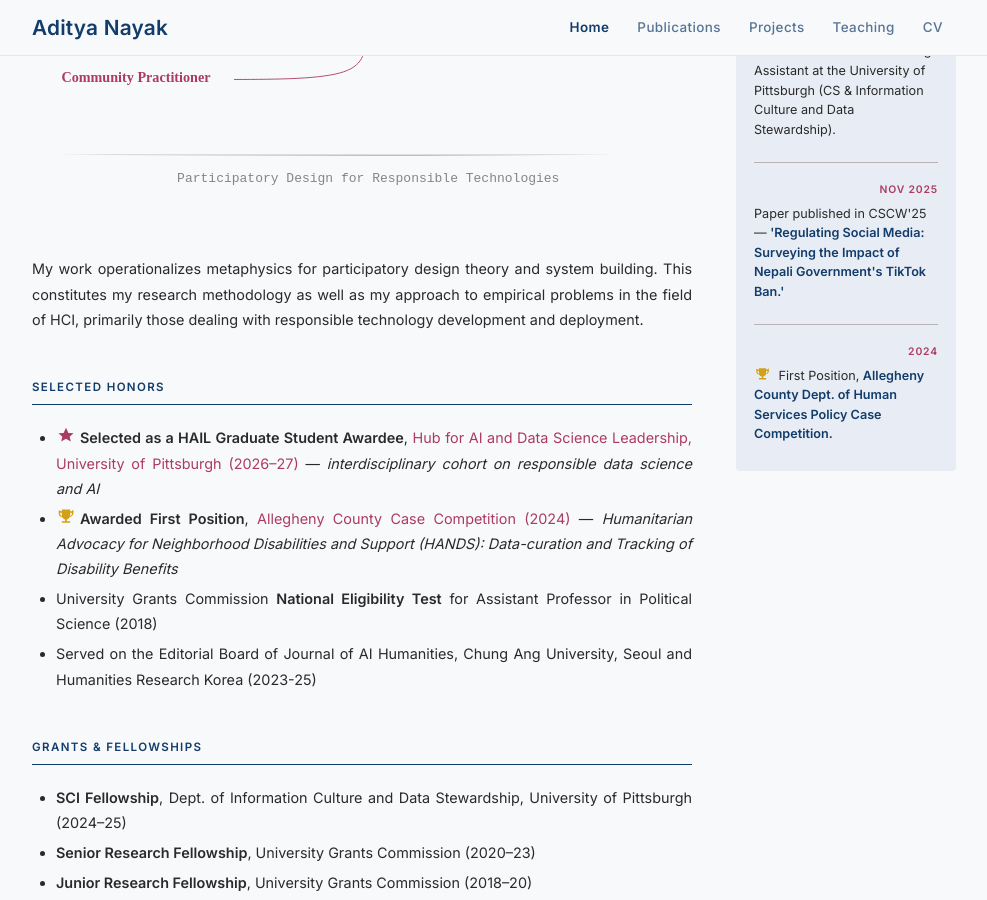
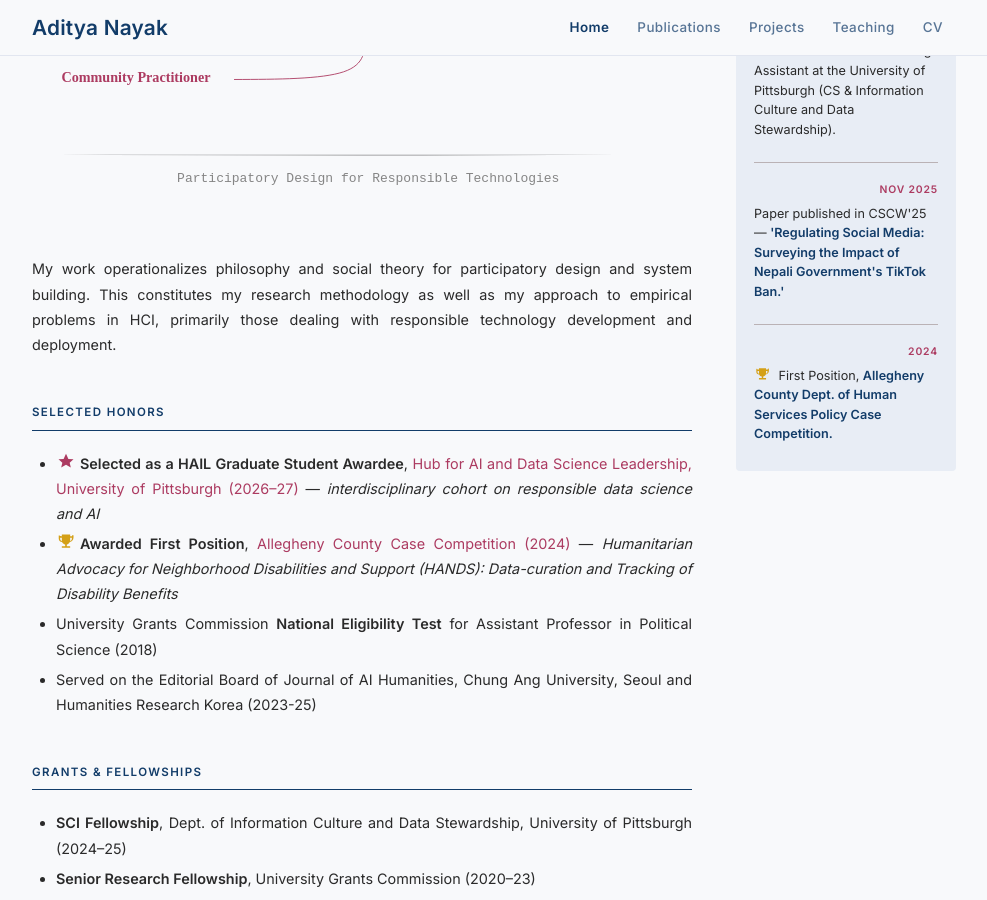
Before and after one commit to adityanayak-info/adityanayak-info.github.io, a Jekyll site: the page built from index.md, in a window 1280 px wide and 900 px high, scrolled down 1792 px. Shown: the whole window, without its empty margins (146-1133 px from the left). Built offline with Jekyll 4.4.1, drawn with Linux system fonts in a browser that asks for light colours.

Commit message:
Revise work description in index.md
Updated the description of my work to reflect a broader scope.

```diff
--- a/index.md
+++ b/index.md
@@ -54,7 +54,7 @@
   <img class="diagram-full" src="{{ '/assets/img/researchbackground_details.svg' | relative_url }}" alt="Research background diagram with full detail" aria-hidden="true">
 </div>
 
-My work operationalizes metaphysics for participatory design theory and system building. This constitutes my research methodology as well as my approach to empirical problems in the field of HCI, primarily those dealing with responsible technology development and deployment.
+My work operationalizes philosophy and social theory for participatory design and system building. This constitutes my research methodology as well as my approach to empirical problems in HCI, primarily those dealing with responsible technology development and deployment.
 
 
 <!--
```
